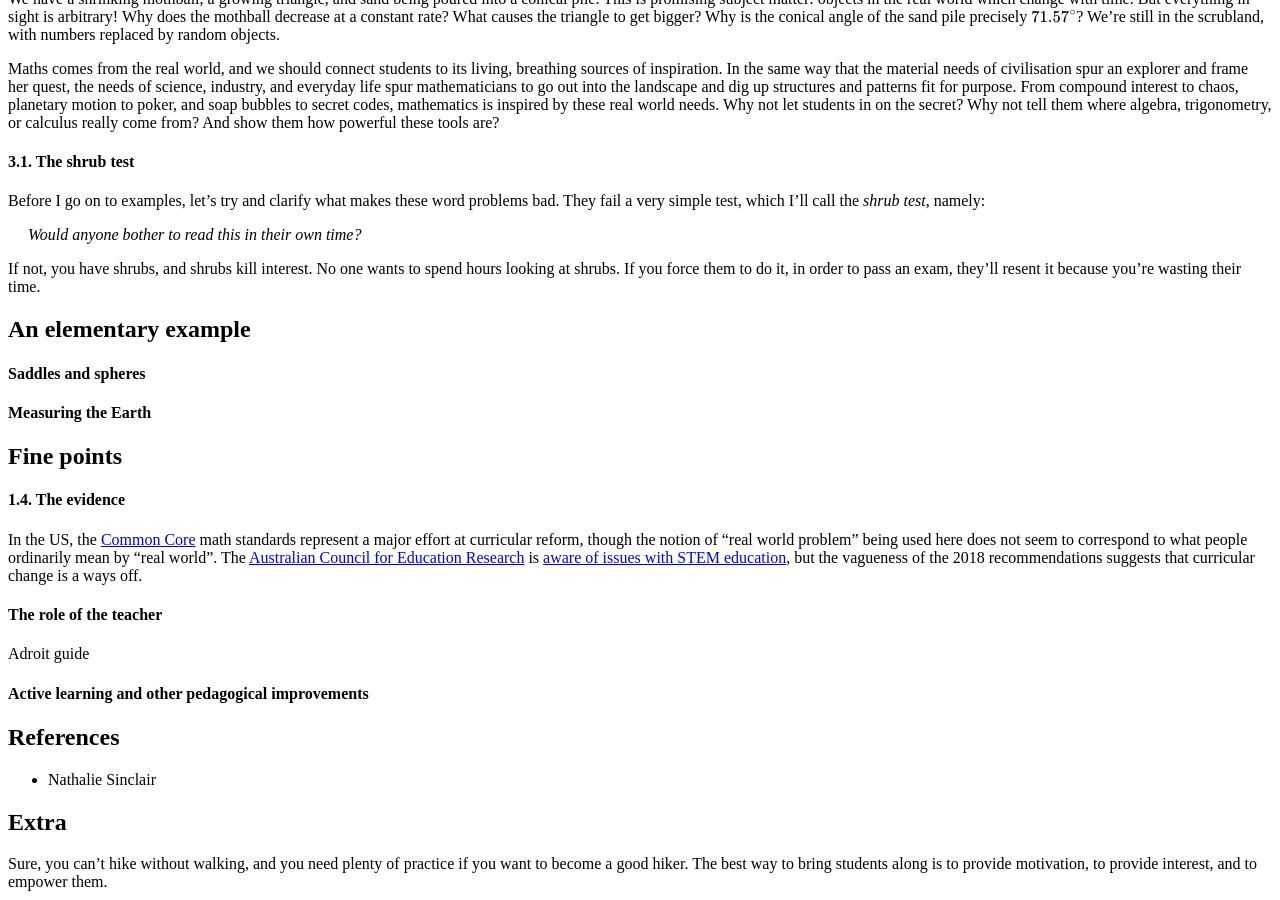
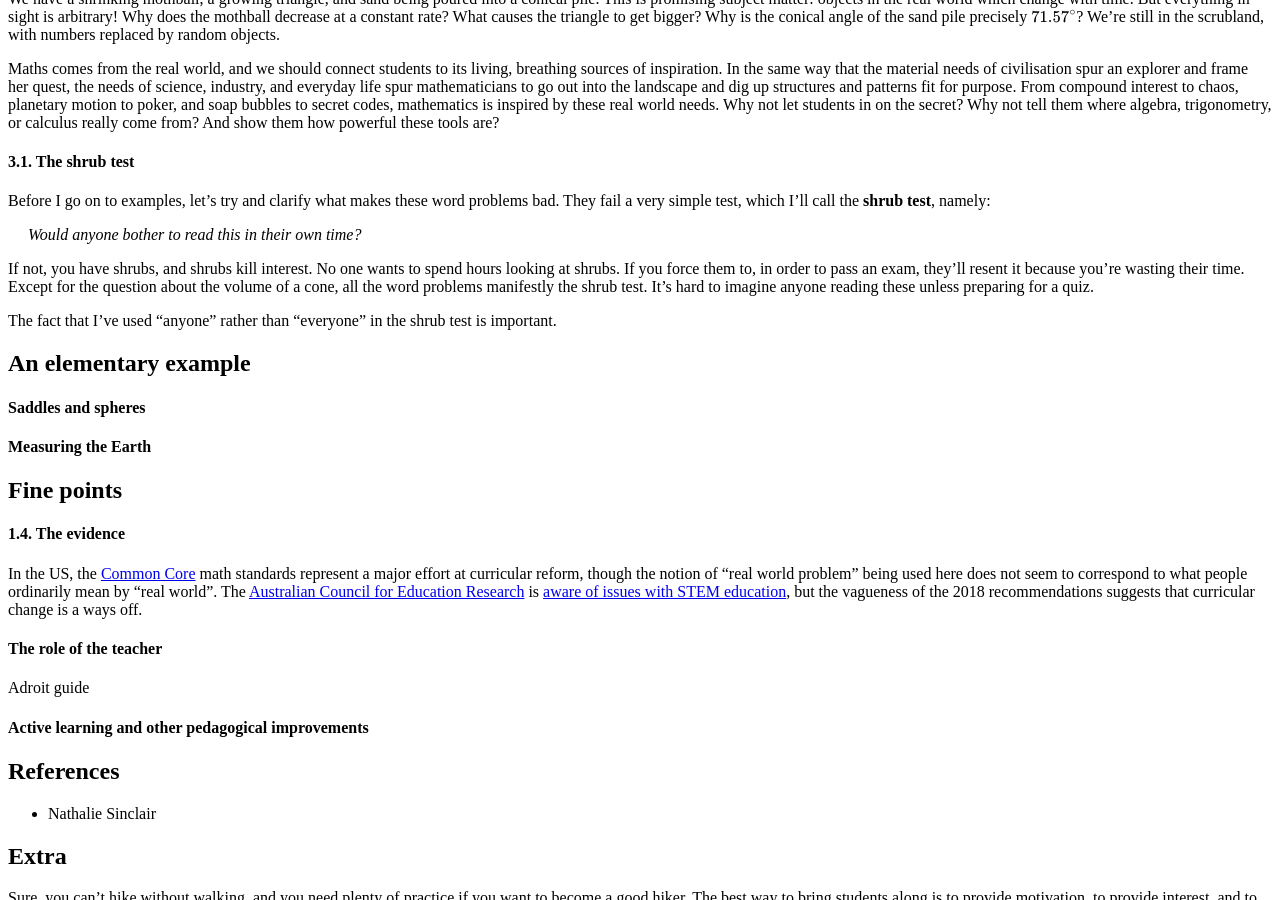
Before and after one commit to hapax/hapax.github.io, a Jekyll site: the page built from assets/teaching.md, in a window 1280 px wide and 900 px high, scrolled down 13105 px. Built offline with Jekyll 4.4.1, drawn with Linux system fonts in a browser that asks for light colours; our own code applies the rules of GitHub Pages for plain Markdown files; formulas are drawn with MathJax 3; a script that is not in the unit is left out.

Commit message:
Update teaching.md

```diff
--- a/assets/teaching.md
+++ b/assets/teaching.md
@@ -689,7 +689,7 @@ And show them how powerful these tools are?
 
 Before I go on to examples, let's try and clarify what makes these
 word problems bad.
-They fail a very simple test, which I'll call the *shrub test*, namely:
+They fail a very simple test, which I'll call the **shrub test**, namely:
 
 <span style="padding-left: 20px; display:block">
 <i>Would anyone bother to read this in their own time?</i>
@@ -697,8 +697,14 @@ They fail a very simple test, which I'll call the *shrub test*, namely:
 
 If not, you have shrubs, and shrubs kill interest.
 No one wants to spend hours looking at shrubs.
-If you force them to do it, in order to pass an exam, they'll resent
+If you force them to, in order to pass an exam, they'll resent
 it because you're wasting their time.
+Except for the question about the volume of a cone, all the word
+problems manifestly the shrub test.
+It's hard to imagine anyone reading these unless preparing for a quiz.
+
+The fact that I've used "anyone" rather than "everyone" in the shrub
+test is important.
 
 ## An elementary example
 
```
